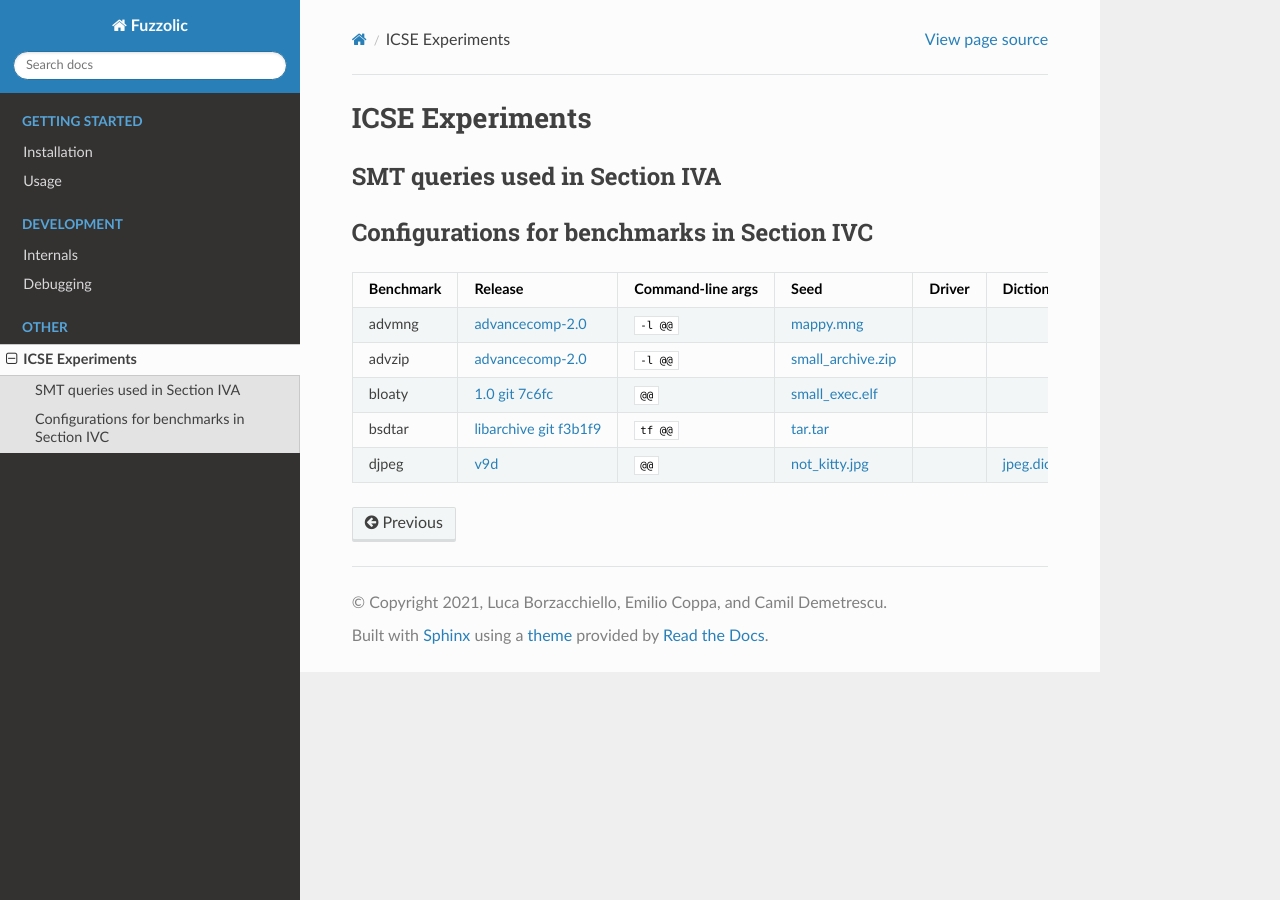
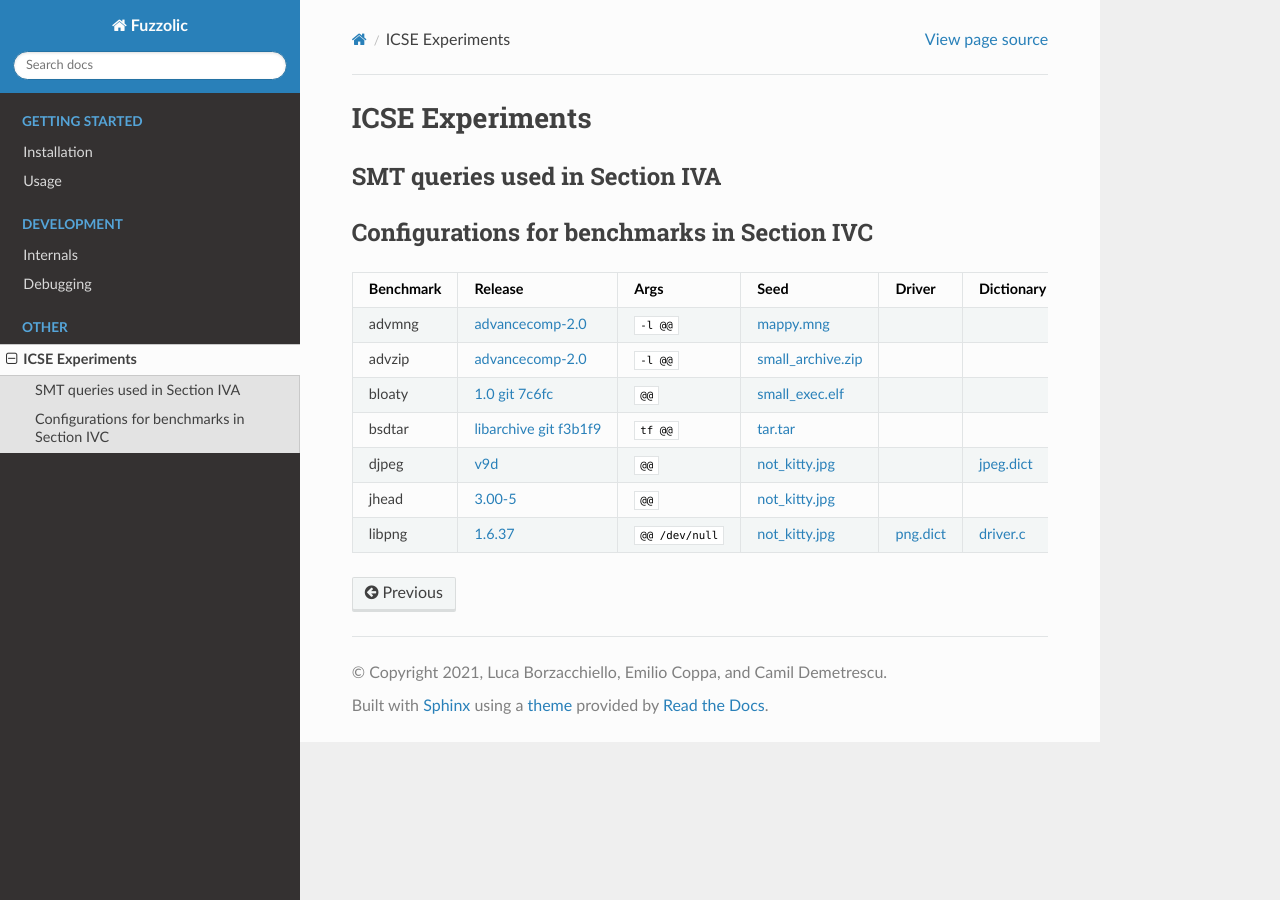
Before and after one commit to season-lab/fuzzolic, a Sphinx documentation site: the page built from docs/icse-experiments.md, in a window 1280 px wide. Built offline with Sphinx 7.4.7 and the Read the Docs theme 2.0.0, drawn with Linux system fonts in a browser that asks for light colours.

Commit message:
Update icse-experiments.md

```diff
--- a/docs/icse-experiments.md
+++ b/docs/icse-experiments.md
@@ -4,10 +4,12 @@
 
 ## Configurations for benchmarks in Section IVC
 
-| Benchmark | Release | Command-line args | Seed | Driver | Dictionary |
+| Benchmark | Release | Args | Seed | Driver | Dictionary |
 |---|---|---|---|---|---|
 | advmng | [advancecomp-2.0](https://github.com/SoftSec-KAIST/Eclipser-Artifact/tree/master/docker-scripts/setup-scripts/packages-src) | `-l @@` | [mappy.mng](https://github.com/amadvance/advancecomp/blob/master/test/mappy.mng) | | |
 | advzip | [advancecomp-2.0](https://github.com/SoftSec-KAIST/Eclipser-Artifact/tree/master/docker-scripts/setup-scripts/packages-src) | `-l @@` | [small_archive.zip](https://github.com/google/AFL/blob/master/testcases/archives/common/zip/small_archive.zip) | | |
 | bloaty | [1.0 git 7c6fc](https://github.com/google/bloaty/tree/7cf6c58688ca756147896d7bc2aaf96988e45d3b) | `@@` | [small_exec.elf](https://github.com/google/AFL/blob/master/testcases/others/elf/small_exec.elf) | | |
 | bsdtar | [libarchive git f3b1f9](https://github.com/libarchive/libarchive/tree/f3b1f9f239c580b38f4d1197a40c6dde9753672e) | `tf @@` | [tar.tar](https://github.com/mathiasbynens/small/blob/master/tar.tar) | | |
 | djpeg | [v9d](http://www.ijg.org/files/jpegsrc.v9d.tar.gz) | `@@` | [not_kitty.jpg](https://github.com/google/AFL/blob/master/testcases/images/jpeg/not_kitty.jpg) | | [jpeg.dict](https://github.com/google/AFL/blob/master/dictionaries/jpeg.dict) |
+| jhead | [3.00-5](https://github.com/SoftSec-KAIST/Eclipser-Artifact/tree/master/docker-scripts/setup-scripts/packages-src) | `@@` | [not_kitty.jpg](https://github.com/google/AFL/blob/master/testcases/images/jpeg/not_kitty.jpg) | | |
+| libpng | [1.6.37](https://sourceforge.net/projects/libpng/files/libpng16/1.6.37/) | `@@ /dev/null` | [not_kitty.jpg](https://github.com/google/AFL/blob/master/testcases/images/png/not_kitty.png) | [png.dict](https://github.com/google/AFL/blob/master/dictionaries/png.dict) | [driver.c](https://sites.cs.ucsb.edu/~pconrad/cs32/15F/lect/11.25/libpngCpp/libpngExample1.cpp) |
```
